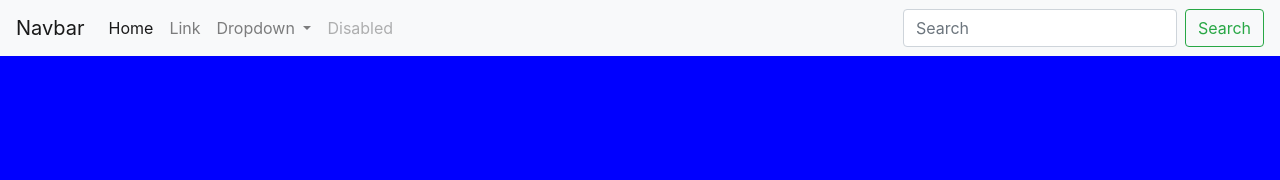
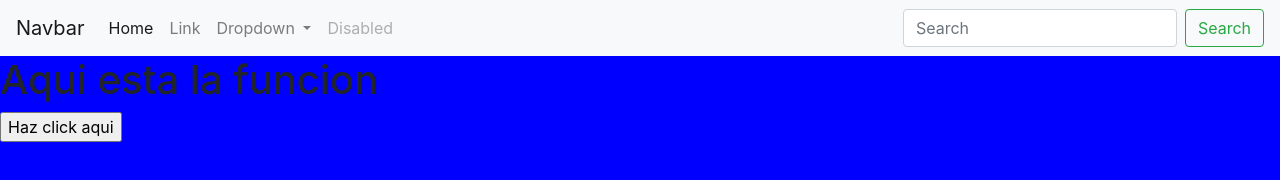
Before and after one commit to JorgeParedes987/lenguajes-dia, a plain HTML site: page index.html in a window 1280 px wide. Drawn offline with nearby package versions, Linux system fonts and the light colour scheme.

Commit message:
se sube archivo javascript

```diff
--- a/index.html
+++ b/index.html
@@ -6,6 +6,7 @@
     <meta http-equiv="X-UA-Compatible" content="IE=edge">
     <meta name="viewport" content="width=device-width, initial-scale=1.0">
     <title>Lenguajes de ultima generacion </title>
+    <script src="js/js.js"></script>
 <link rel="stylesheet" href="https://cdn.jsdelivr.net/npm/bootstrap@4.0.0/dist/css/bootstrap.min.css" integrity="sha384-Gn5384xqQ1aoWXA+058RXPxPg6fy4IWvTNh0E263XmFcJlSAwiGgFAW/dAiS6JXm" crossorigin="anonymous">
 <script src="https://cdn.jsdelivr.net/npm/bootstrap@4.0.0/dist/js/bootstrap.min.js" integrity="sha384-JZR6Spejh4U02d8jOt6vLEHfe/JQGiRRSQQxSfFWpi1MquVdAyjUar5+76PVCmYl" crossorigin="anonymous"></script>
 
@@ -51,5 +52,7 @@
           </form>
         </div>
       </nav>
+      <h1>Aqui esta la funcion</h1>
+      <input type="button" onclick="hola()" value="Haz click aqui">
 </body>
 </html>
--- /dev/null
+++ b/js/js.js
@@ -0,0 +1,3 @@
+function hola() {
+    alert("Bienvenido a nuestra pagina de prueba");
+}
```
